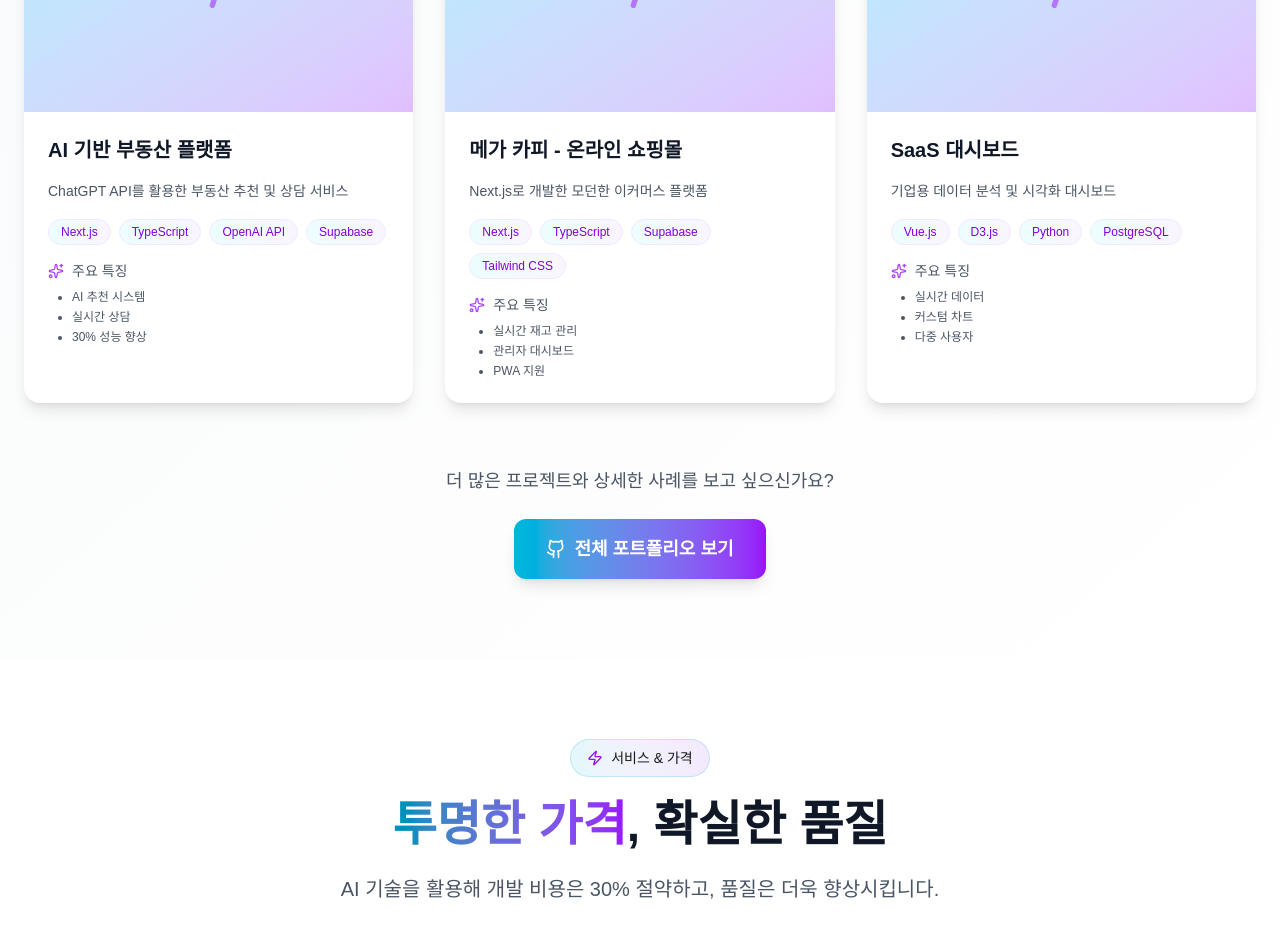
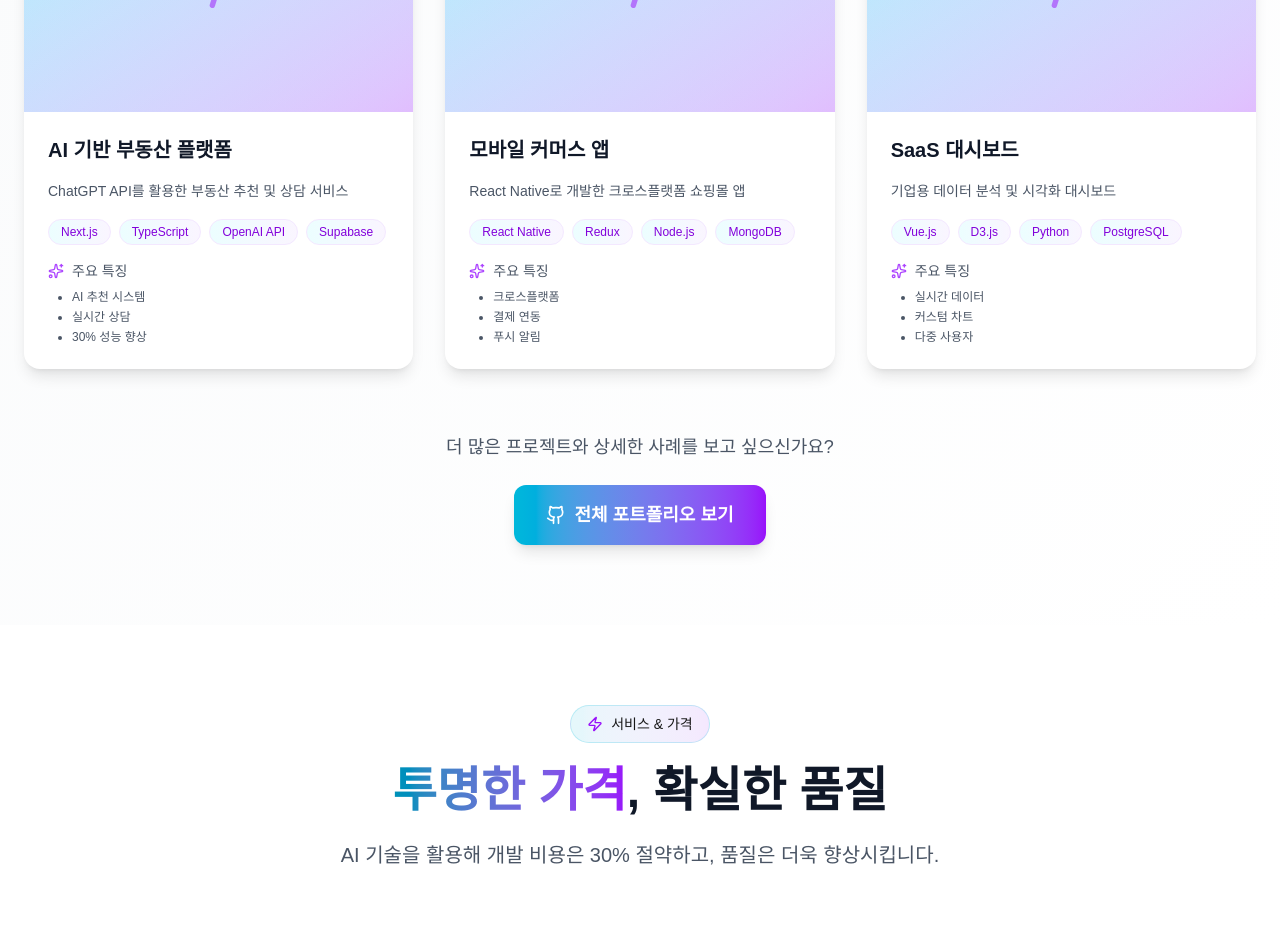
Before and after one commit to gyb0719/codefactory, a Next.js app: page / in a window 1280 px wide. Shown: the part 1280-2213 px from the top of the page. Built offline with nearby package versions, Linux system fonts and the light colour scheme.

Commit message:
Revert "feat: 포트폴리오에 메가 카피 쇼핑몰 프로젝트 연동"
This reverts commit edfc894b1b8e0ddeef5b1f43118bcf0e1a543eca.

```diff
--- a/src/data/profile.ts
+++ b/src/data/profile.ts
@@ -124,13 +124,13 @@ export const profileData = {
       highlights: ["AI 추천 시스템", "실시간 상담", "30% 성능 향상"]
     },
     {
-      title: "메가 카피 - 온라인 쇼핑몰",
-      description: "Next.js로 개발한 모던한 이커머스 플랫폼",
-      tech: ["Next.js", "TypeScript", "Supabase", "Tailwind CSS"],
+      title: "모바일 커머스 앱",
+      description: "React Native로 개발한 크로스플랫폼 쇼핑몰 앱",
+      tech: ["React Native", "Redux", "Node.js", "MongoDB"],
       image: "/images/project2.jpg",
-      liveUrl: "https://mega-copy.vercel.app",
-      githubUrl: "https://github.com/gyb0719/mega-copy",
-      highlights: ["실시간 재고 관리", "관리자 대시보드", "PWA 지원"]
+      liveUrl: "https://commerce-app.demo",
+      githubUrl: "https://github.com/codefactory/commerce-app",
+      highlights: ["크로스플랫폼", "결제 연동", "푸시 알림"]
     },
     {
       title: "SaaS 대시보드",
```
